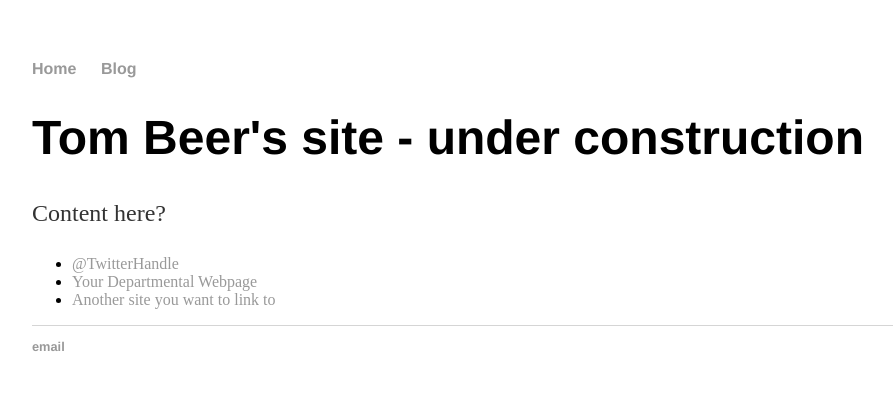
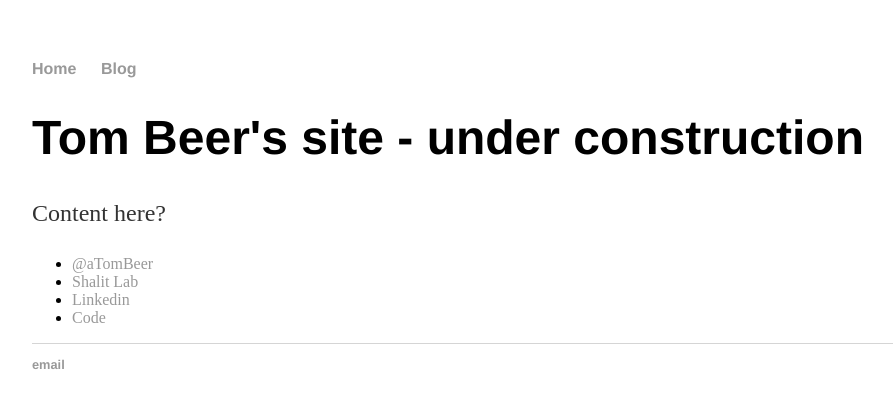
Before and after one commit to tom-beer/tom-beer.github.io, a Jekyll site: the page built from index.html, in a window 1280 px wide. Shown: the top 408 px of the page, without its empty margins (160-1053 px from the left). Built offline with Jekyll 4.4.1, drawn with Linux system fonts in a browser that asks for light colours.

Commit message:
Update index.html

```diff
--- a/index.html
+++ b/index.html
@@ -6,8 +6,9 @@ title: Tom Beer - Under Construction
 	<h1>Tom Beer's site - under construction</h1>
 	<p>Content here?</a></p>
 	<ul class="contacts">
-				<li><a href="#">@TwitterHandle</a></li>
-				<li><a href="#">Your Departmental Webpage</a></li>
-				<li><a href="#">Another site you want to link to</a></li>
+				<li><a href="twitter.com/aTomBeer">@aTomBeer</a></li>
+				<li><a href="https://shalit.net.technion.ac.il">Shalit Lab</a></li>
+				<li><a href="http://www.linkedin.com/in/tom-beer">Linkedin</a></li>
+				<li><a href="https://github.com/tom-beer">Code</a></li>
 				</ul>
 </div><!-- /.blurb -->
```
